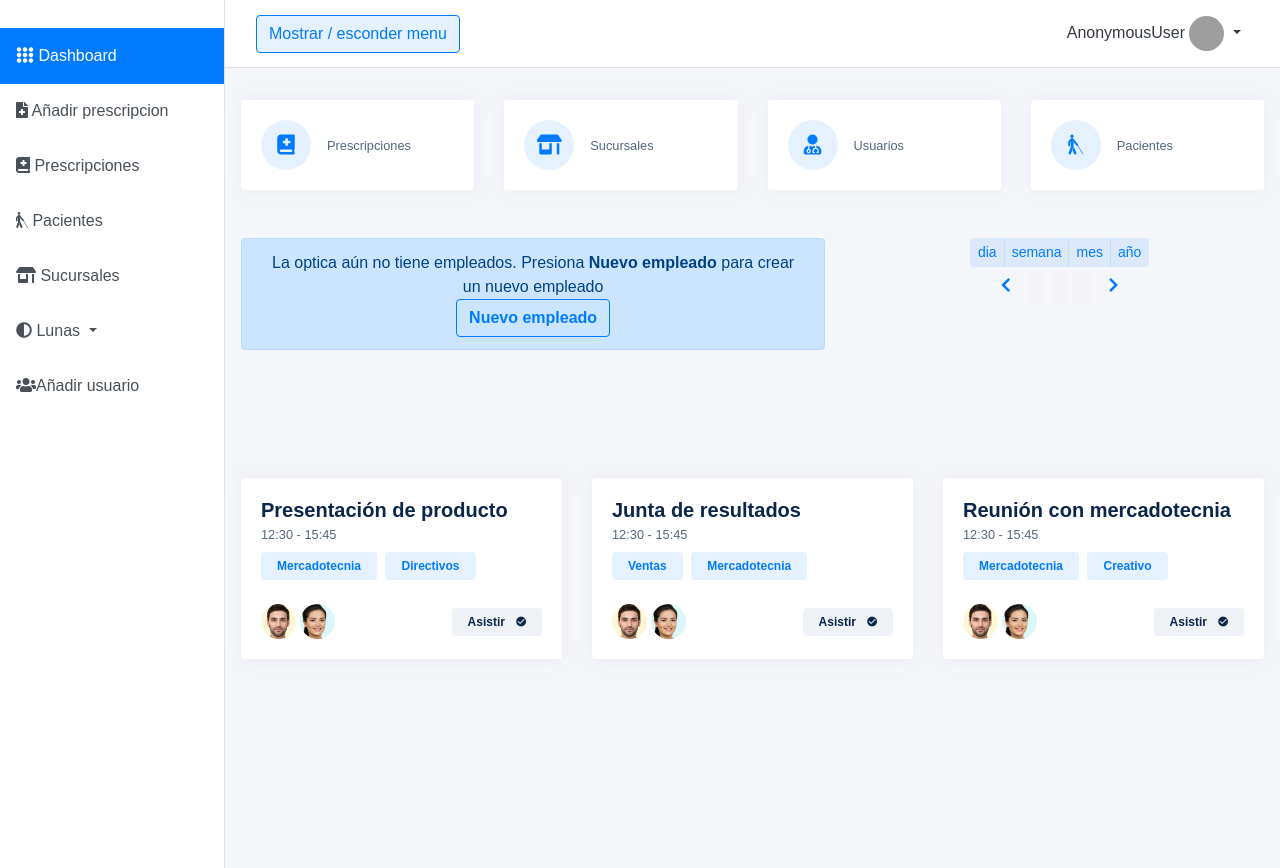
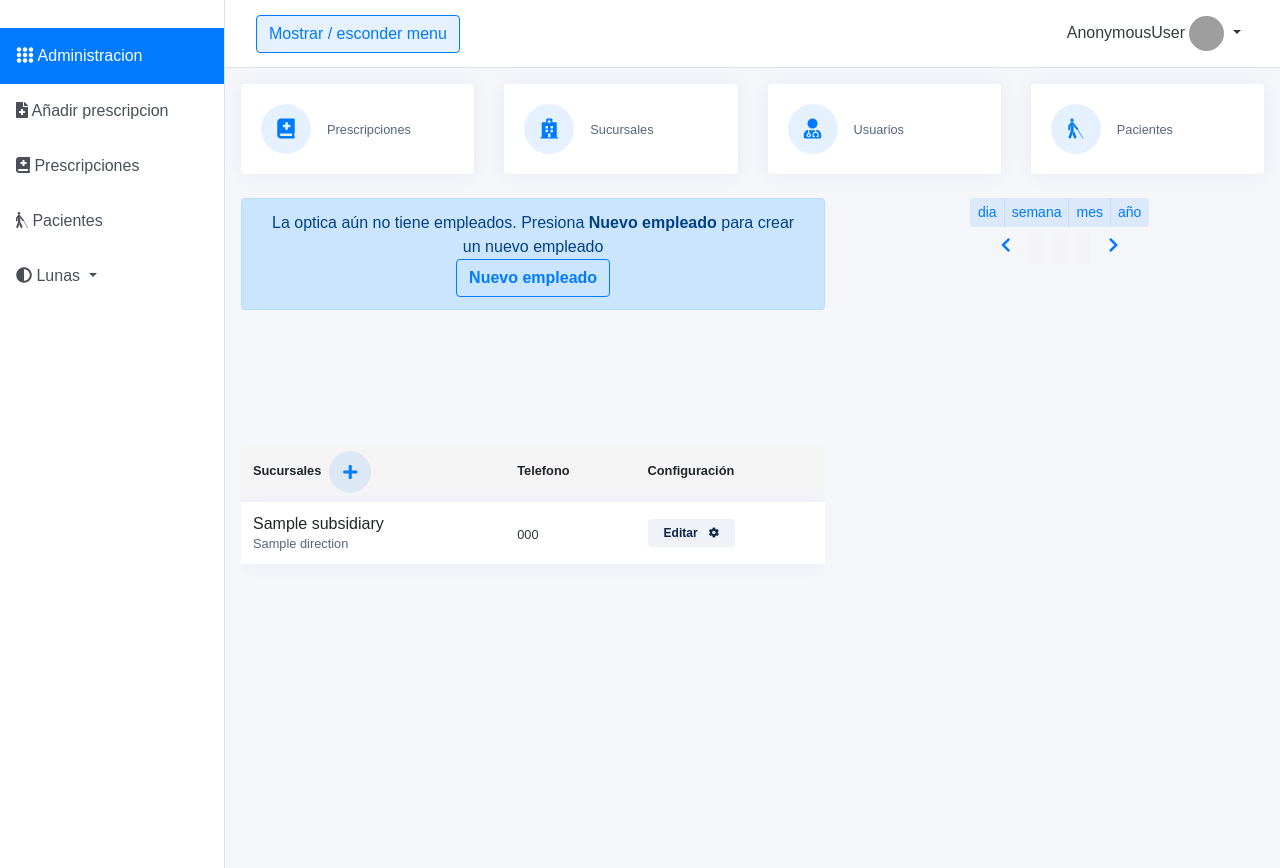
Before and after one commit to carlosCACB333/kiwioptics, a Django app: template medidas/templates/medidas/index.html in a window 1280 px wide. Run offline with Django 3.2, Linux system fonts and the light colour scheme; the template is opened without the code that fills it: most values are stand-ins (such as "Sample title", 1, 10 or a date in 2020); a map, chart or similar area stays blank; some libraries are stand-ins or nearby versions; some web fonts are replaced; grey boxes are pictures that could not be loaded.

Commit message:
sucursales

```diff
--- a/medidas/models.py
+++ b/medidas/models.py
@@ -59,8 +59,9 @@ class DiagnosisChoices(models.TextChoices):
     MACULAR_DEGENERATION = 'MACULAR_DEGENERATION', 'Degeneración macular'
 
 class Subsidiary(models.Model):
-    subsidiary_name = models.CharField("Nombre Sucursal",max_length=50, blank=True)
-    direction = models.CharField("Dirección",max_length=80, blank=True)
+    subsidiary_name = models.CharField("Nombre Sucursal",max_length=30, blank=True)
+    direction = models.CharField("Dirección",max_length=50, blank=True)
+    phone = models.CharField("Telefono", max_length=23, blank=True)
     optic = models.ForeignKey(OpticUser, verbose_name="Optica", on_delete=models.CASCADE, null=False)
 
     class Meta:
--- a/medidas/templates/base.html
+++ b/medidas/templates/base.html
@@ -38,11 +38,10 @@
         </div>
       </div>
       <div class="menu list-group-flush">
-        <a href="{% url 'medidas:index' %}" class="list-group-item list-group-item-action p-3 border-0 {% block dashboard %}{% endblock dashboard %}"><i class="fas fa-ellipsis-v"></i><i class="fas fa-ellipsis-v"></i><i class="fas fa-ellipsis-v"></i> Dashboard</a>
+        <a href="{% url 'medidas:index' %}" class="list-group-item list-group-item-action p-3 border-0 {% block dashboard %}{% endblock dashboard %}"><i class="fas fa-ellipsis-v"></i><i class="fas fa-ellipsis-v"></i><i class="fas fa-ellipsis-v"></i> Administracion</a>
         <a href="{% url 'medidas:prescription-add' %}" class="list-group-item list-group-item-action p-3 border-0 {% block prescription-add %}{% endblock prescription-add %}"><i class="fas fa-file-medical"></i> Añadir prescripcion</a>
         <a href="{% url 'medidas:prescriptions' %}" class="list-group-item list-group-item-action p-3 border-0 {% block prescriptions %}{% endblock prescriptions %}"><i class="fas fa-book-medical"></i> Prescripciones</a>
         <a href="{% url 'medidas:patients' %}" class="list-group-item list-group-item-action p-3 border-0 {% block patients %}{% endblock patients %}"><i class="fas fa-blind"></i> Pacientes</a>
-        <a href="{% url 'medidas:patients' %}" class="list-group-item list-group-item-action p-3 border-0 {% block office %}{% endblock office %}"><i class="fas fa-store-alt"></i> Sucursales</a>
         <a href="#crystalsSubMenu" data-toggle='collapse' aria-expanded='false' class="dropdown-toggle list-group-item list-group-item-action p-3 border-0"><i class="fas fa-adjust"></i> Lunas </a>
         <ul class="collapse list-unstyled my-0" id="crystalsSubMenu">
             <li>
@@ -55,7 +54,6 @@
                 <a href="{% url 'medidas:treatments' %}" class='list-group-item list-group-item-action pl-4 p-3 border-0 {% block treatments %}{% endblock treatments %}'>Tratamientos</a>
             </li>
         </ul>
-        <a href="{% url 'users:userOfOptic' %}" class="list-group-item list-group-item-action p-3 border-0 {% block user_of_optic %}{% endblock user_of_optic %}"><i class="fas fa-users"></i>Añadir usuario</a>
       </div>
     </div>
     <!-- Fin sidebar -->
--- a/medidas/templates/medidas/index.html
+++ b/medidas/templates/medidas/index.html
@@ -8,9 +8,16 @@ Optica
 
 {% block styles %}
 <style>
-  #body-table-employe {
-    max-height: 300px;
-  }
+  {% comment %} th {
+  background: whitesmoke;
+  position: sticky;
+  top: 0; /* Don't forget this, required for the stickiness */
+}
+#table_subsidiary {
+  max-height: 250px;
+} {% endcomment %}
+.table-responsive{height:250px;overflow:auto;}
+thead tr:nth-child(1) th{background: whitesmoke; position: sticky;top: 0;z-index: 10;}
 </style>
 {% endblock styles %}
 
@@ -33,11 +40,11 @@ Optica
 {{context}}
 {% endfor %}
 {% endif %}
-<section class="py-3">
+<section class="pb-3">
   <!-- Highlights -->
   <div class="row">
     <div class="col-xl-3 col-lg-6">
-      <div class="card mb-5 shadow-sm border-0 shadow-hover">
+      <div class="card mb-4 shadow-sm border-0 shadow-hover">
         <div class="card-body d-flex">
           <div>
             <div class="circle rounded-circle bg-primary align-self-center d-flex mr-3">
@@ -52,11 +59,11 @@ Optica
       </div>
     </div>
     <div class="col-xl-3 col-lg-6">
-      <div class="card mb-5 shadow-sm border-0 shadow-hover">
+      <div class="card mb-4 shadow-sm border-0 shadow-hover">
         <div class="card-body d-flex">
           <div>
             <div class="circle rounded-circle bg-primary align-self-center d-flex mr-3">
-              <i class="fas fa-store-alt text-primary align-self-center mx-auto lead"></i>
+              <i class="fas fa-hospital text-primary align-self-center mx-auto lead"></i>
             </div>
           </div>
           <div class="align-self-center">
@@ -67,7 +74,7 @@ Optica
       </div>
     </div>
     <div class="col-xl-3 col-lg-6">
-      <div class="card mb-5 shadow-sm border-0 shadow-hover">
+      <div class="card mb-4 shadow-sm border-0 shadow-hover">
         <div class="card-body d-flex">
           <div>
             <div class="circle rounded-circle bg-primary align-self-center d-flex mr-3">
@@ -82,7 +89,7 @@ Optica
       </div>
     </div>
     <div class="col-xl-3 col-lg-6">
-      <div class="card mb-5 shadow-sm border-0 shadow-hover">
+      <div class="card mb-4 shadow-sm border-0 shadow-hover">
         <div class="card-body d-flex">
           <div>
             <div class="circle rounded-circle bg-primary align-self-center d-flex mr-3">
@@ -111,7 +118,7 @@ Optica
         <table class="table">
           <thead>
             <tr>
-              <th colspan="2" class="position-relative"><small class="font-weight-bold">Usuarios<small>
+              <th colspan="2" class=""><small class="font-weight-bold">Usuarios<small>
                     <div class='' style='position:absolute ;display: inline-block ;top: 5px;'><a
                         href="{% url 'users:userOfOptic' %}"
                         class='circle-sm rounded-circle bg-primary align-self-center d-flex p-0 mx-2'><i
@@ -142,7 +149,7 @@ Optica
                   https://cdn.pixabay.com/photo/2018/11/13/22/01/instagram-3814081_960_720.png
                   {% endif %}
                   " class="img-fluid rounded-circle avatar" alt="https://generated.photos/" /></td>
-              <td><span class="d-block">{{empleado.account.full_name}}</span><small
+              <td><span class="d-block">{{empleado.account.full_name|truncatechars:25}}</span><small
                   class="text-muted">{{empleado.email}}</small></td>
               <td class="align-middle"><span class="badge badge-primary text-primary">
                   {% if empleado.account.is_active %}
@@ -247,8 +254,44 @@ Optica
     <!-- fin graficas -->
   </div>
 
+         <div class="row mb-3">
+            <!-- Tabla Sucursales -->
+            <div class="col-xl-7 col-lg-12">
+              <div class="table-responsive" id='table_subsidiary'>
+                <table id='' class="table">
+                  <thead>
+                    <tr>
+                      <th class=""><small class="font-weight-bold">Sucursales<small>
+                            <div class='' style='position:absolute ;display: inline-block ;top: 5px;'><a
+                                href="{% url 'medidas:subsidiary-add' %}"
+                                class='circle-sm rounded-circle bg-primary align-self-center d-flex p-0 mx-2'><i
+                                  style='font-size:1rem'
+                                  class='fas fa-plus text-primary align-self-center mx-auto lead'></i></a></div>
+                      </th>
+                      <th scope="col"><small class="font-weight-bold">Telefono<small></th>
+                      <th scope="col"><small class="font-weight-bold">Configuración<small></th>
+                    </tr>
+                  </thead>
+                  <tbody>
+                    {% for subsidiary in subsidiary_list %}
+                      <tr class="shadow-sm">
+                        <td><span class="d-block">{{subsidiary.subsidiary_name|truncatechars:"25"}}</span><small class="text-muted">{{subsidiary.direction|truncatechars:"35"}}</small>
+                        </td>
+                        <td class="align-middle"><span class="text-dark"><small>{{subsidiary.phone}}</small></span></td>
+                        <td class="align-middle">
+                <a href="{% url 'medidas:subsidiary-update' subsidiary.id %}" class="shadow-hover "><span
+                    class="badge badge-secondary">Editar <i class="icon ion-md-settings ml-2"></i></span></a>
+              </td>
+                      </tr>
+                    {% endfor %}
+                  </tbody>
+                </table>
+              </div>
+            </div>
+            <!-- Fin Sucursales -->
+          </div>
   <!-- Eventos -->
-  <div class="row">
+  {% comment %} <div class="row">
     <div class="col-lg-4">
       <div class="card d-inline-block border-0 shadow-sm shadow-hover w-100 mr-3 mb-5">
         <div class="card-body">
@@ -321,7 +364,7 @@ Optica
         </div>
       </div>
     </div>
-  </div>
+  </div> {% endcomment %}
   <!-- Fin Eventos -->
 
   {% endblock content %}
--- a/users/models.py
+++ b/users/models.py
@@ -64,7 +64,7 @@ class OpticUser(models.Model):
         "Nombre en la prescripcion", max_length=100)
     optic_name = models.CharField(
         "Nombre de la optica", max_length=30, null=False)
-    phone = models.CharField("Celular", max_length=30, blank=True)
+    phone = models.CharField("Numero de contacto", max_length=30, blank=True)
     # logo = models.ImageField("Logo", upload_to=None, height_field=None, width_field=None, max_length=None)
 
     class Meta:
```
Also changed, not shown: medidas/forms.py (+12 -4 lines), medidas/templates/medidas/subsidiary_add.html (added, +30 -0 lines), medidas/urls.py (+19 -12 lines), medidas/views.py (+35 -2 lines), users/templates/optic/optic_user_update.html (+17 -16 lines).
